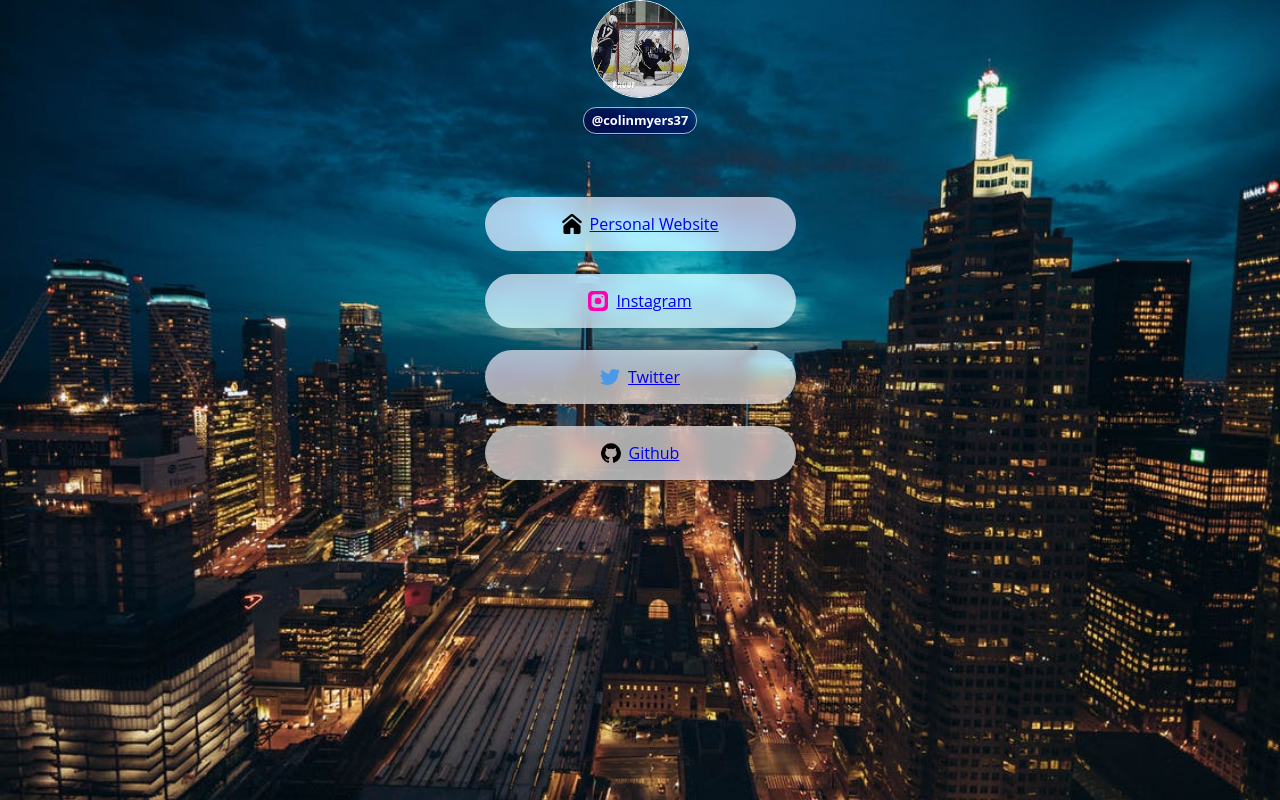
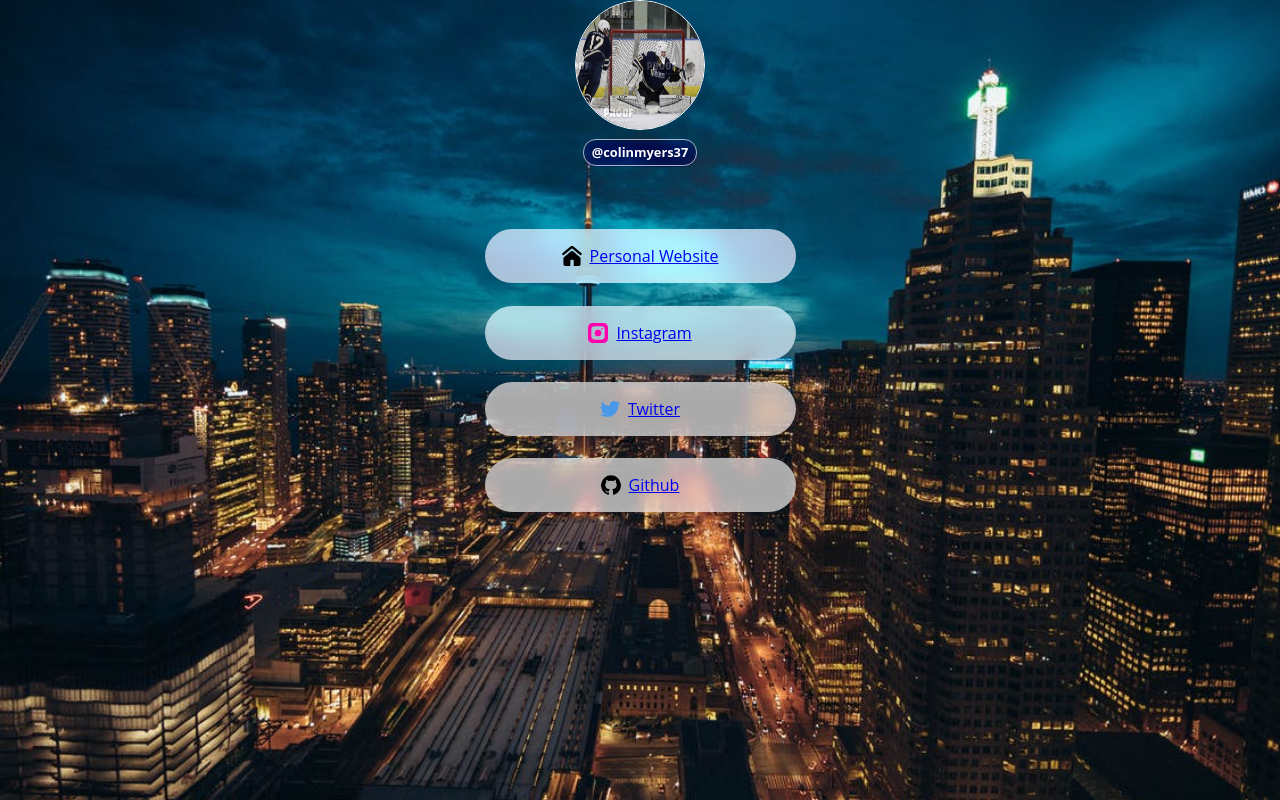
Before and after one commit to colinmyers37/profileLinks, a plain HTML site: page index.html in a window 1280 px wide. Drawn offline with nearby package versions, Linux system fonts and the light colour scheme.

Commit message:
changed picture styling

```diff
--- a/styles.css
+++ b/styles.css
@@ -26,8 +26,8 @@ header {
 }
 
 header>img {
-    width: 6em;
-    height: 6em;
+    width: 8em;
+    height: 8em;
     border-radius: 100%;
     border: 1px solid #fff;
     box-shadow: rgb(28, 32, 93 / 24%) 0px 2px 8px 0px;
```
